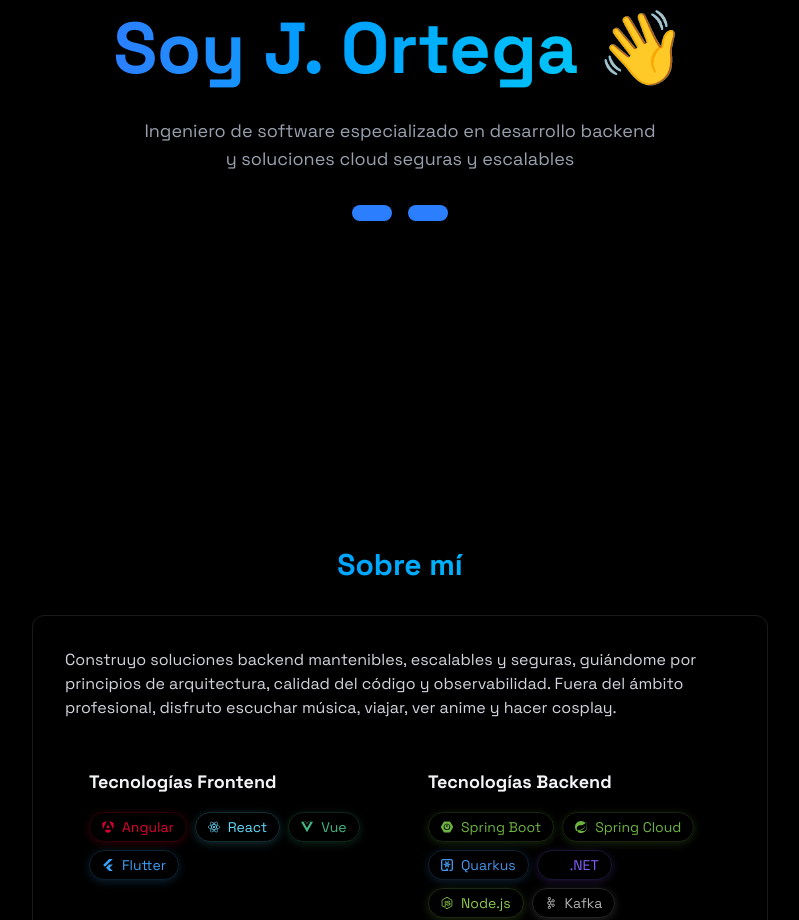
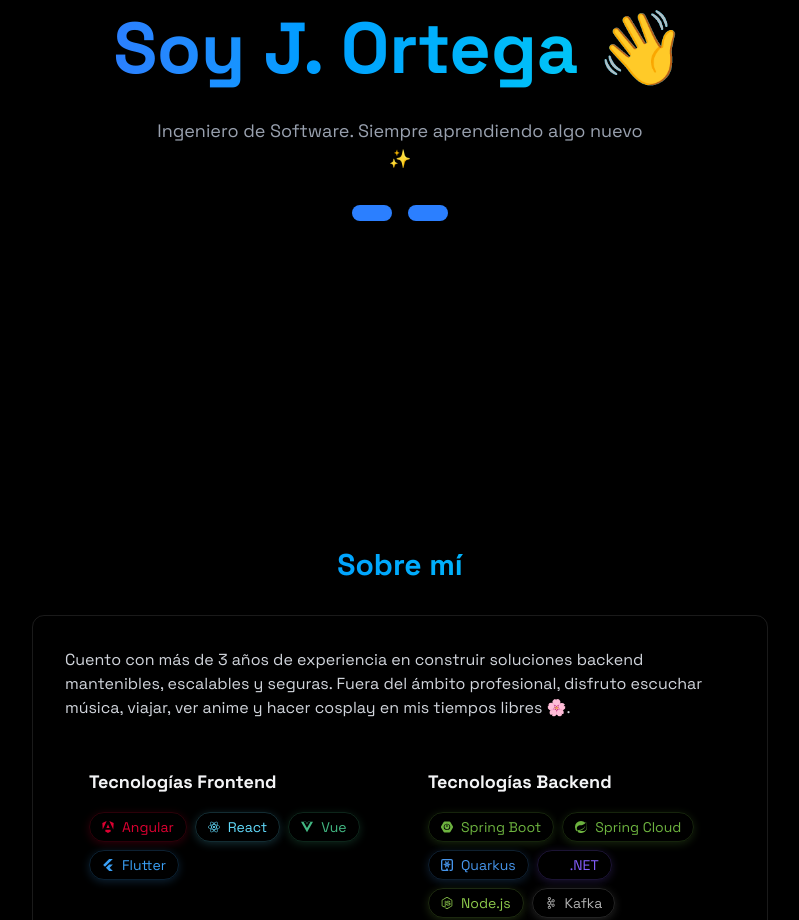
Before and after one commit to miikuru002/personal-portfolio, a Vue app: page / in a window 1280 px wide. Shown: the part 333-1253 px from the top of the page, without its empty margins (240-1039 px from the left). Built offline with nearby package versions, Linux system fonts and the light colour scheme; some icons are missing.

Commit message:
fix: update descriptions in AboutSection.vue and HeroSection.vue for clarity and conciseness

```diff
--- a/src/views/AboutSection.vue
+++ b/src/views/AboutSection.vue
@@ -65,9 +65,9 @@ const getStyles = (color: string) => ({
         <!-- Descripción y Tecnologías -->
         <div class="rounded-xl p-8 border-white/10 border">
           <p class="text-gray-300 mb-6">
-            Construyo soluciones backend mantenibles, escalables y seguras, guiándome por principios
-            de arquitectura, calidad del código y observabilidad. Fuera del ámbito profesional,
-            disfruto escuchar música, viajar, ver anime y hacer cosplay.
+            Cuento con más de 3 años de experiencia en construir soluciones backend mantenibles,
+            escalables y seguras. Fuera del ámbito profesional, disfruto escuchar música, viajar,
+            ver anime y hacer cosplay en mis tiempos libres 🌸.
           </p>
 
           <div class="grid grid-cols-1 sm:grid-cols-2 gap-2">
--- a/src/views/HeroSection.vue
+++ b/src/views/HeroSection.vue
@@ -15,8 +15,7 @@ import LinkButton from '@/views/components/LinkButton.vue';
         </h1>
 
         <p class="text-gray-400 text-lg mb-8 max-w-lg mx-auto">
-          Ingeniero de software especializado en desarrollo backend y soluciones cloud seguras y
-          escalables
+          Ingeniero de Software. Siempre aprendiendo algo nuevo ✨
         </p>
 
         <div class="flex flex-wrap justify-center gap-4">
```
